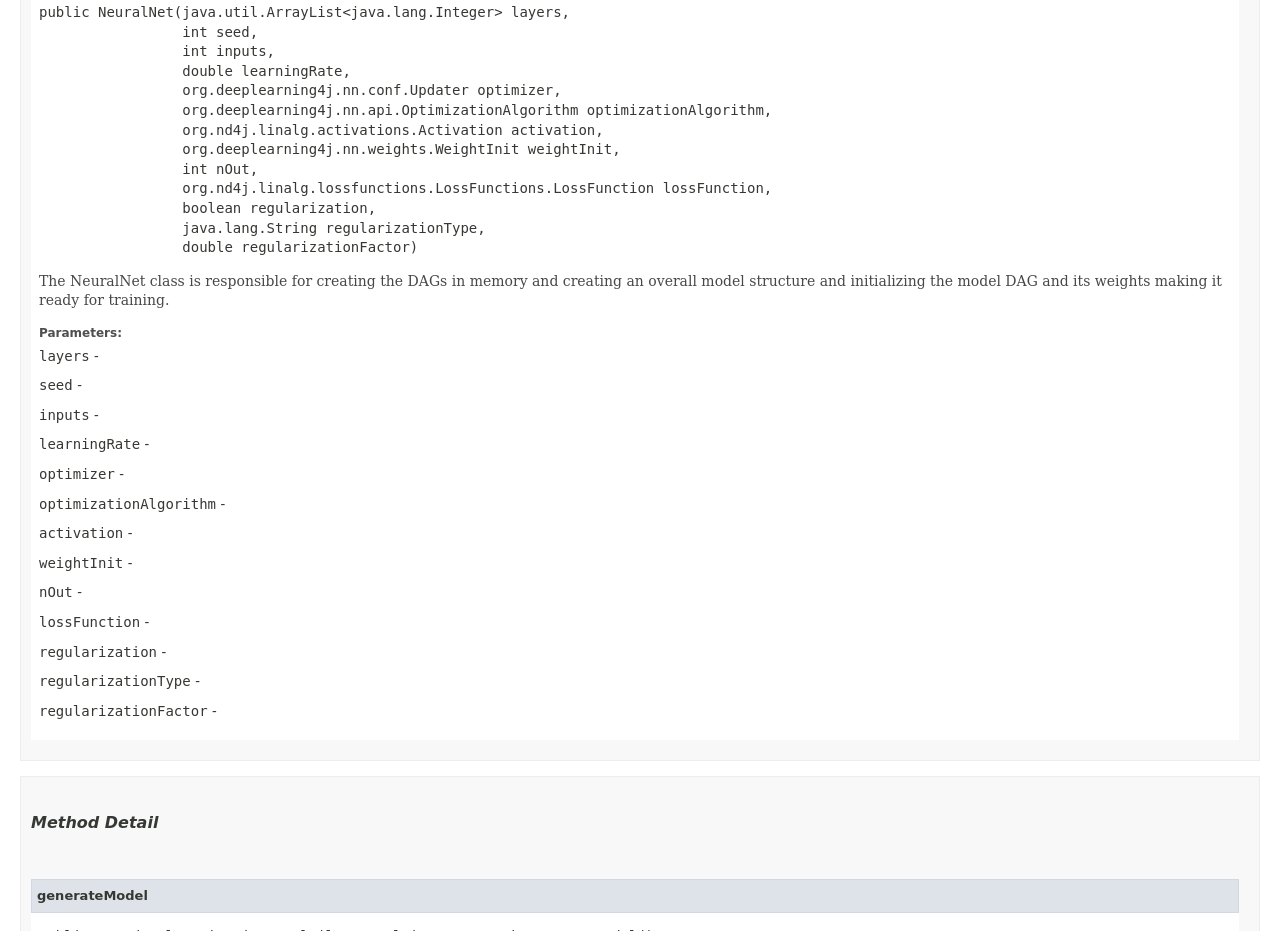
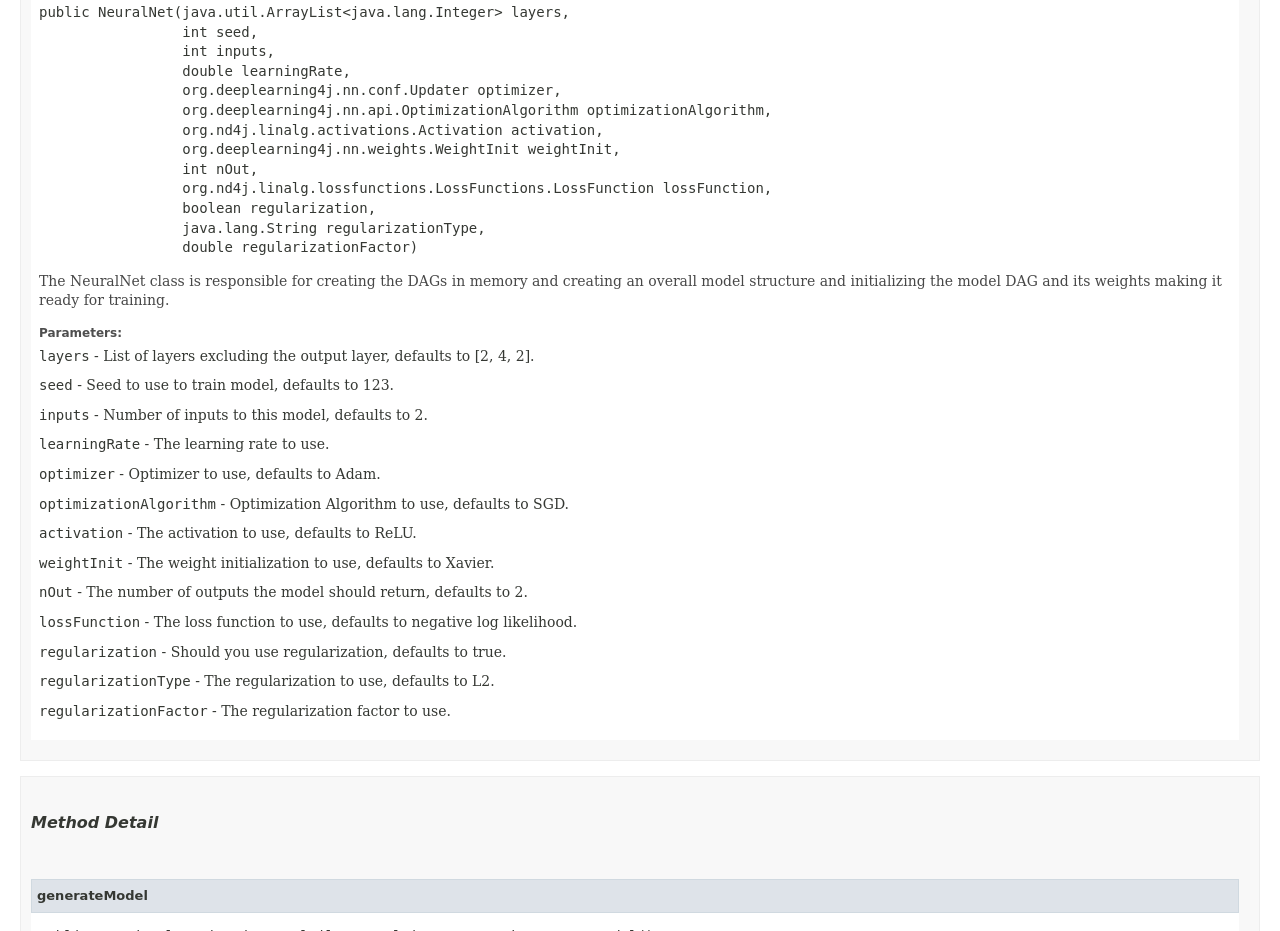
Before and after one commit to CSC207-2023Y-UofT/ai-playground, a plain HTML site: page docs/com/playground/playground/modelling/NeuralNet.html in a window 1280 px wide. Shown: the part 1154-2085 px from the top of the page. Drawn offline with Linux system fonts and the light colour scheme; no server answers; a script that the page names is missing; a web font is replaced by a local one.

Commit message:
Deploying to docs from @ CSC207-2023Y-UofT/ai-playground@fe58855d27f3b58293a30119c79993f11bf0398f 🚀

```diff
--- a/docs/com/playground/playground/modelling/NeuralNet.html
+++ b/docs/com/playground/playground/modelling/NeuralNet.html
@@ -134,7 +134,8 @@ $('.navPadding').css('padding-top', $('.fixedNav').css("height"));
 <pre>public class <span class="typeNameLabel">NeuralNet</span>
 extends java.lang.Object</pre>
 <div class="block">The NeuralNet class is responsible for creating the DAGs in memory and creating an overall model
- structure and initializing the model DAG and its weights making it ready for training.</div>
+ structure and initializing the model DAG and its weights making it ready for training. This class
+ should not be used at all and only the associated builder class should be used.</div>
 </li>
 </ul>
 </div>
@@ -252,19 +253,19 @@ extends java.lang.Object</pre>
  model structure and initializing the model DAG and its weights making it ready for training.</div>
 <dl>
 <dt><span class="paramLabel">Parameters:</span></dt>
-<dd><code>layers</code> - </dd>
-<dd><code>seed</code> - </dd>
-<dd><code>inputs</code> - </dd>
-<dd><code>learningRate</code> - </dd>
-<dd><code>optimizer</code> - </dd>
-<dd><code>optimizationAlgorithm</code> - </dd>
-<dd><code>activation</code> - </dd>
-<dd><code>weightInit</code> - </dd>
-<dd><code>nOut</code> - </dd>
-<dd><code>lossFunction</code> - </dd>
-<dd><code>regularization</code> - </dd>
-<dd><code>regularizationType</code> - </dd>
-<dd><code>regularizationFactor</code> - </dd>
+<dd><code>layers</code> - List of layers excluding the output layer, defaults to [2, 4, 2].</dd>
+<dd><code>seed</code> - Seed to use to train model, defaults to 123.</dd>
+<dd><code>inputs</code> - Number of inputs to this model, defaults to 2.</dd>
+<dd><code>learningRate</code> - The learning rate to use.</dd>
+<dd><code>optimizer</code> - Optimizer to use, defaults to Adam.</dd>
+<dd><code>optimizationAlgorithm</code> - Optimization Algorithm to use, defaults to SGD.</dd>
+<dd><code>activation</code> - The activation to use, defaults to ReLU.</dd>
+<dd><code>weightInit</code> - The weight initialization to use, defaults to Xavier.</dd>
+<dd><code>nOut</code> - The number of outputs the model should return, defaults to 2.</dd>
+<dd><code>lossFunction</code> - The loss function to use, defaults to negative log likelihood.</dd>
+<dd><code>regularization</code> - Should you use regularization, defaults to true.</dd>
+<dd><code>regularizationType</code> - The regularization to use, defaults to L2.</dd>
+<dd><code>regularizationFactor</code> - The regularization factor to use.</dd>
 </dl>
 </li>
 </ul>
```
Also changed, not shown: docs/com/playground/playground/modelling/ModelTrainingServices.html (+7 -7 lines), docs/com/playground/playground/modelling/NeuralNetBuilder.html (+13 -13 lines), 3 other files.
